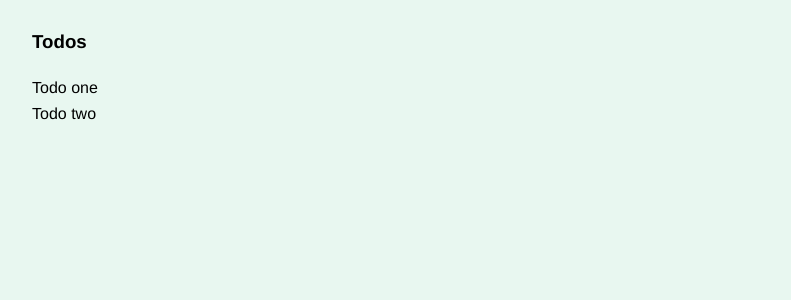
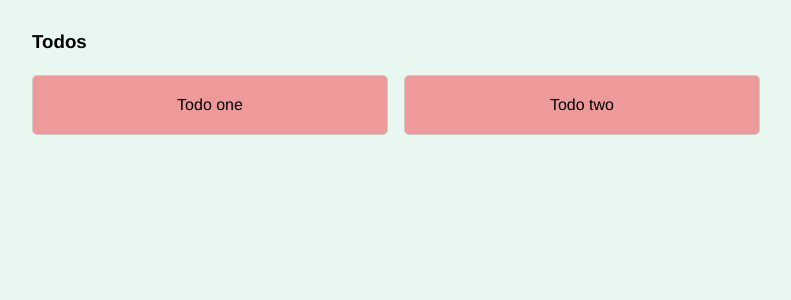
Before and after one commit to Eva813/Vuex-Todo, a Vue app: page / in a window 1280 px wide. Shown: the top 300 px of the page, without its empty margins (58-849 px from the left). Built offline with nearby package versions, Linux system fonts and the light colour scheme.

Commit message:
get axios data from vuex

```diff
--- a/src/components/Todos.vue
+++ b/src/components/Todos.vue
@@ -1,4 +1,19 @@
-<style>
+<style lang="scss" scoped>
+.todos {
+  display: grid;
+  //使用grid 排版
+  grid-template-columns: repeat(3, 1fr);
+  grid-gap: 1rem;
+}
+.todo {
+  border: 1px solid #ccc;
+  background: #ef9a9a;
+  padding: 1rem;
+  border-radius: 5px;
+  text-align: center;
+  position: relative;
+  cursor: pointer;
+}
 </style>
 <template>
   <h3>Todos</h3>
@@ -10,9 +25,15 @@
 </template>
 
 <script>
-import { mapGetters } from "vuex";
+import { mapGetters, mapActions } from "vuex";
 export default {
   name: "Todos",
+  methods: {
+    ...mapActions(["fetchTodos"]),
+  },
   computed: mapGetters(["getTodos"]),
+  created() {
+    this.fetchTodos();
+  },
 };
 </script>
```
